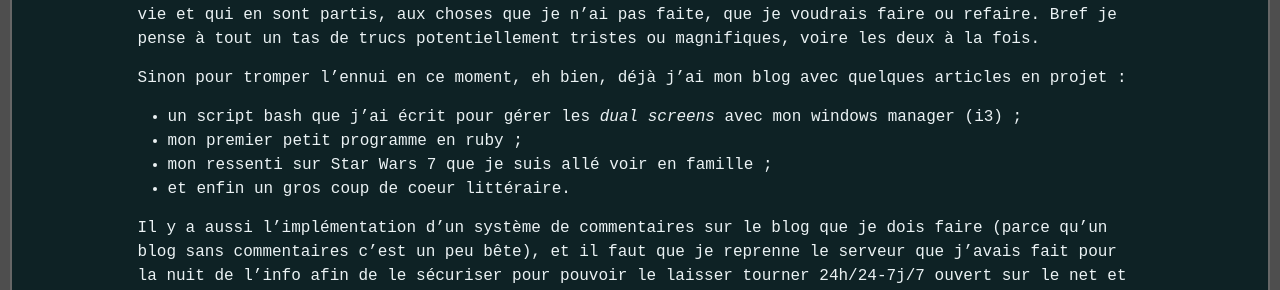
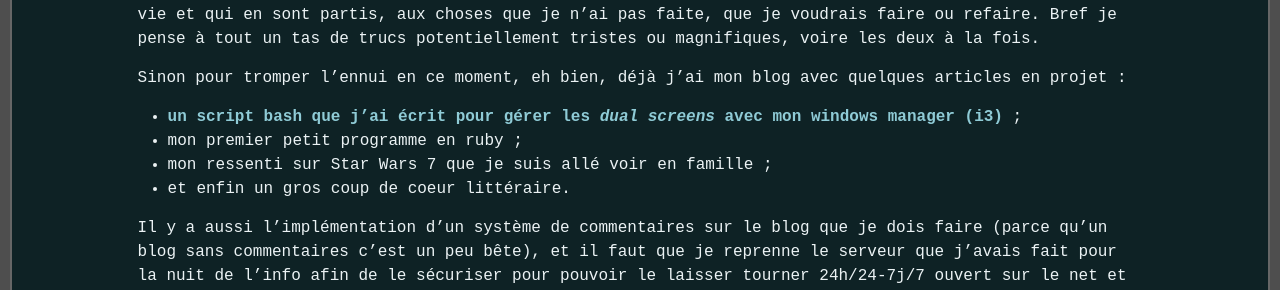
Before and after one commit to halex02/halex02.github.io, a Jekyll site: the page built from _posts/2015-12-30-Les-vacances-cet-enfer.markdown, in a window 1280 px wide. Shown: the part 530-820 px from the top of the page. Built offline with Jekyll 4.4.1, drawn with Linux system fonts in a browser that asks for light colours; nearby versions of some CDN libraries; library files that are not in the unit come from our copies; some of the changed lines change nothing that is shown.

Commit message:
ajout lilien article principal du jour

```diff
--- a/_posts/2015-12-30-Les-vacances-cet-enfer.markdown
+++ b/_posts/2015-12-30-Les-vacances-cet-enfer.markdown
@@ -12,9 +12,11 @@ Personnellement c'est une période qui me rend nostalgique : je pense aux gens q
 
 Sinon pour tromper l'ennui en ce moment, eh bien, déjà j'ai mon blog avec quelques articles en projet :
 
-* un script bash que j'ai écrit pour gérer les _dual screens_ avec mon windows manager (i3) ;
+* [un script bash que j'ai écrit pour gérer les _dual screens_ avec mon windows manager (i3)][i3-post] ;
 * mon premier petit programme en ruby ;
 * mon ressenti sur Star Wars 7 que je suis allé voir en famille ;
 * et enfin un gros coup de coeur littéraire.
 
 Il y a aussi l'implémentation d'un système de commentaires sur le blog que je dois faire (parce qu'un blog sans commentaires c'est un peu bête), et il faut que je reprenne le serveur que j'avais fait pour la nuit de l'info afin de le sécuriser pour pouvoir le laisser tourner 24h/24-7j/7 ouvert sur le net et bricoler tout ce qui m'amuse dessus.  Il y a aussi ma recherche de stage de fin de Licence, sur laquelle j'écrirais sûrement un post d'ailleurs.  Voilà ce sur quoi j'avais envie d'écrire aujourd'hui.
+
+[i3-post]: {{ site.url }}/12-30-2015/multi-screen-pour-i3.html
```
